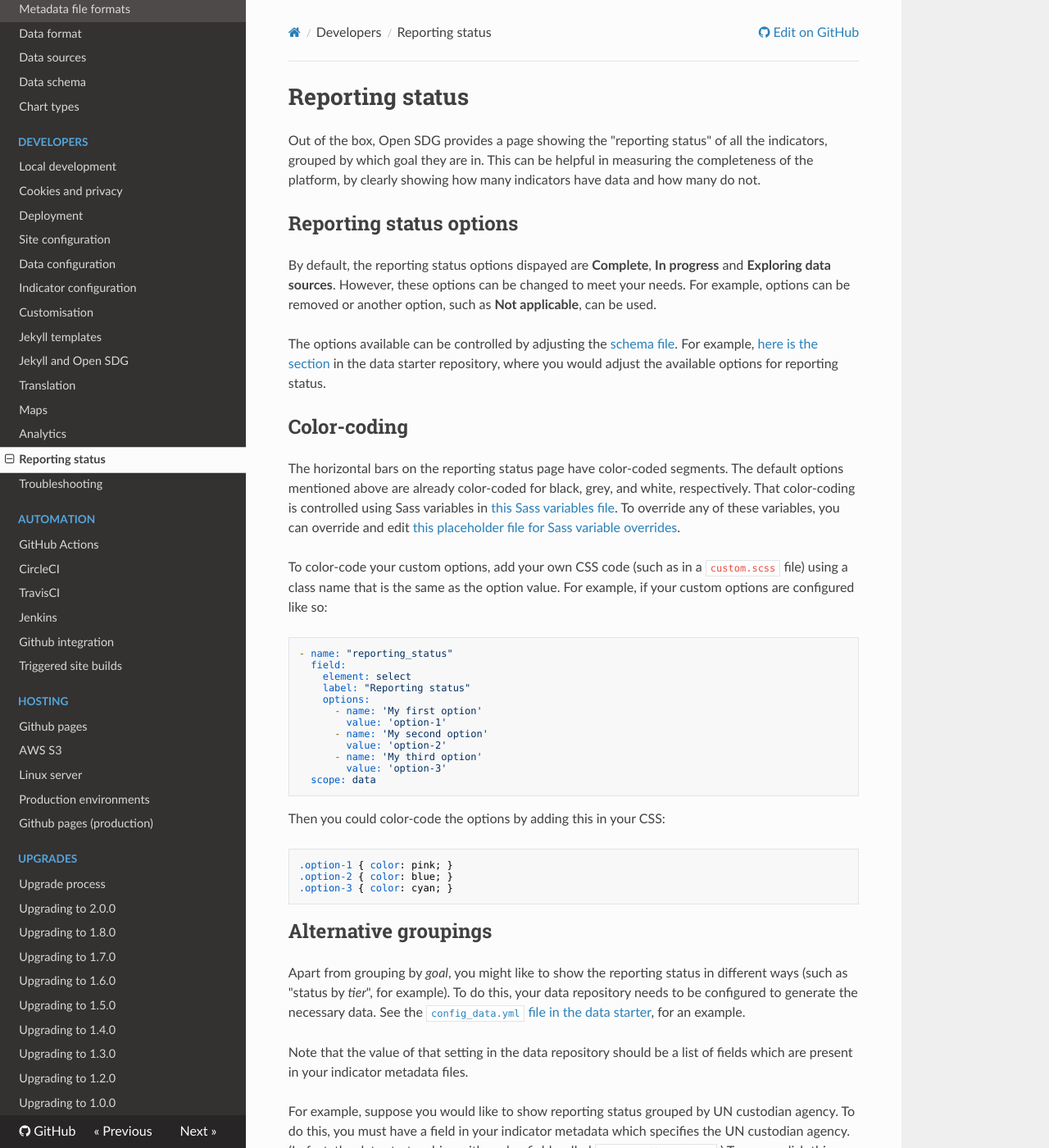
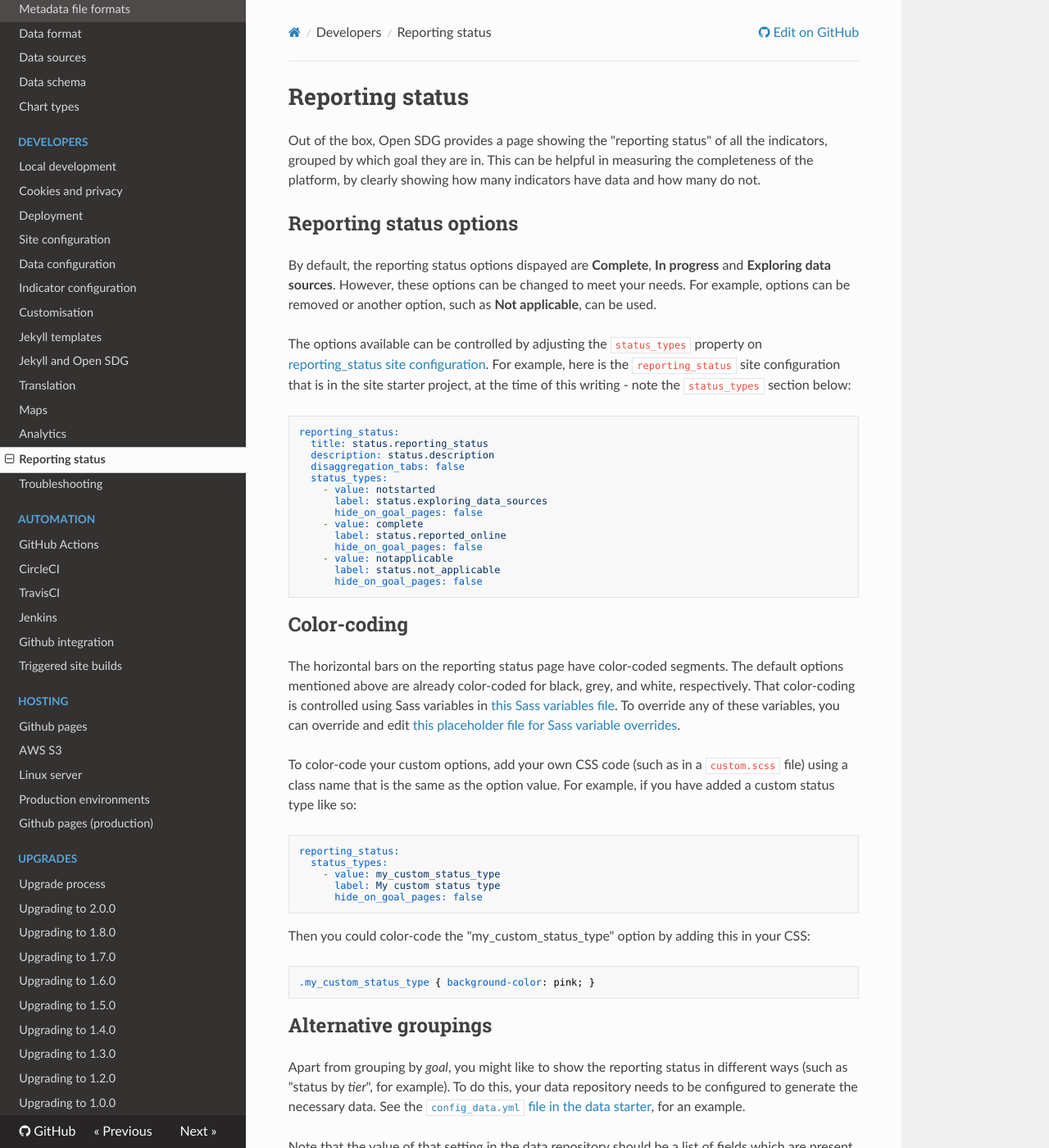
Before and after one commit to open-sdg/open-sdg, an MkDocs documentation site: the page built from docs/reporting-status.md, in a window 1280 px wide and 1400 px high. Shown: the whole window at 82% size. Built offline with MkDocs 1.6.1, drawn with Linux system fonts in a browser that asks for light colours; nearby versions of some CDN libraries.

Commit message:
Updates to the reporting status documentation

````diff
--- a/docs/reporting-status.md
+++ b/docs/reporting-status.md
@@ -6,35 +6,43 @@ Out of the box, Open SDG provides a page showing the "reporting status" of all t
 
 By default, the reporting status options dispayed are **Complete**, **In progress** and **Exploring data sources**. However, these options can be changed to meet your needs. For example, options can be removed or another option, such as **Not applicable**, can be used.
 
-The options available can be controlled by adjusting the [schema file](metadata-format.md#schema). For example, [here is the section](https://github.com/open-sdg/open-sdg-data-starter/blob/develop/_prose.yml#L184) in the data starter repository, where you would adjust the available options for reporting status.
+The options available can be controlled by adjusting the `status_types` property on [reporting_status site configuration](configuration.md#reporting_status). For example, here is the `reporting_status` site configuration that is in the site starter project, at the time of this writing - note the `status_types` section below:
+
+```
+reporting_status:
+  title: status.reporting_status
+  description: status.description
+  disaggregation_tabs: false
+  status_types:
+    - value: notstarted
+      label: status.exploring_data_sources
+      hide_on_goal_pages: false
+    - value: complete
+      label: status.reported_online
+      hide_on_goal_pages: false
+    - value: notapplicable
+      label: status.not_applicable
+      hide_on_goal_pages: false
+```
 
 ## Color-coding
 
 The horizontal bars on the reporting status page have color-coded segments. The default options mentioned above are already color-coded for black, grey, and white, respectively. That color-coding is controlled using Sass variables in [this Sass variables file](https://github.com/open-sdg/open-sdg/blob/master/_sass/variables/_colors.scss). To override any of these variables, you can override and edit [this placeholder file for Sass variable overrides](https://github.com/open-sdg/open-sdg/blob/master/_sass/variables.scss).
 
-To color-code your custom options, add your own CSS code (such as in a `custom.scss` file) using a class name that is the same as the option value. For example, if your custom options are configured like so:
+To color-code your custom options, add your own CSS code (such as in a `custom.scss` file) using a class name that is the same as the option value. For example, if you have added a custom status type like so:
 
 ```
-- name: "reporting_status"
-  field:
-    element: select
-    label: "Reporting status"
-    options:
-      - name: 'My first option'
-        value: 'option-1'
-      - name: 'My second option'
-        value: 'option-2'
-      - name: 'My third option'
-        value: 'option-3'
-  scope: data
+reporting_status:
+  status_types:
+    - value: my_custom_status_type
+      label: My custom status type
+      hide_on_goal_pages: false
 ```
 
-Then you could color-code the options by adding this in your CSS:
+Then you could color-code the "my_custom_status_type" option by adding this in your CSS:
 
 ```
-.option-1 { color: pink; }
-.option-2 { color: blue; }
-.option-3 { color: cyan; }
+.my_custom_status_type { background-color: pink; }
 ```
 
 ## Alternative groupings
````
